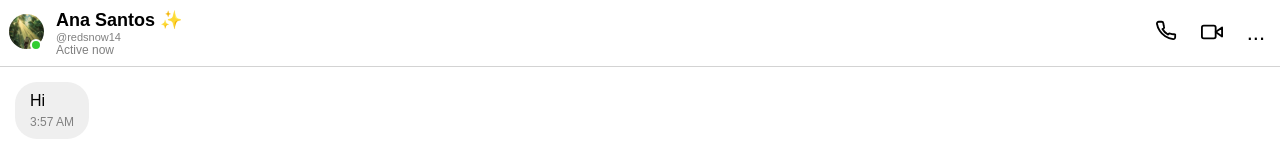
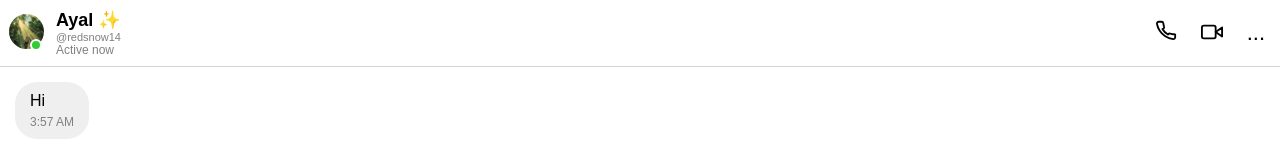
Before and after one commit to learnneww11/my-ai, a Next.js app: page / in a window 1280 px wide. Shown: the top 160 px of the page. Built offline with nearby package versions, Linux system fonts and the light colour scheme.

Commit message:
Update Header.js

```diff
--- a/components/Header.js
+++ b/components/Header.js
@@ -59,7 +59,7 @@ export default function Header({clearChat}) {
               fontSize: "18px"
             }}
           >
-            Ana Santos ✨
+            Ayal ✨
           </h2>
 
           <p
```
